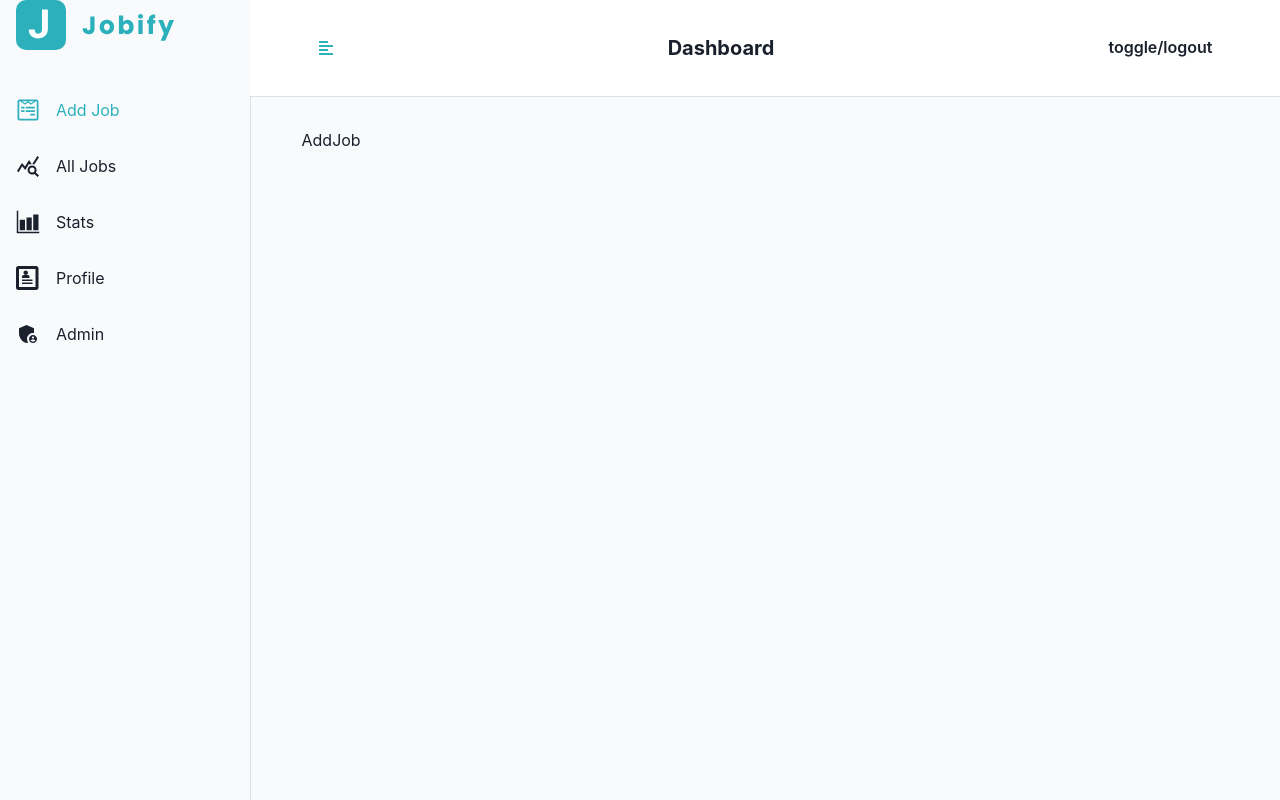
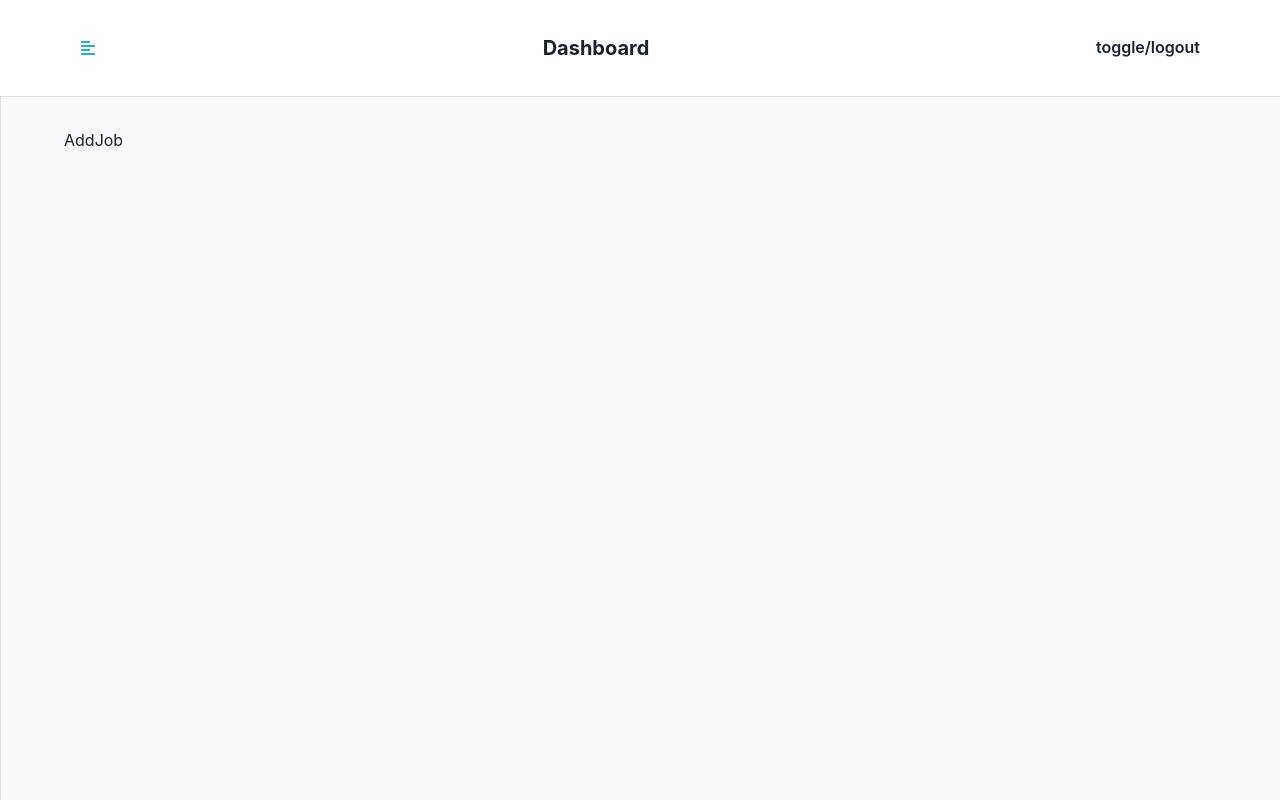
Before and after one commit to JonathanBajada/MERN-Vite-Template, a React (Vite) app in the folder client/: page /dashboard in a window 1280 px wide. Built offline with nearby package versions, Linux system fonts and the light colour scheme; the HTML template or start-up script is replaced by a standard one.

Commit message:
updated ui

```diff
--- a/client/src/components/BigSideBar.tsx
+++ b/client/src/components/BigSideBar.tsx
@@ -1,11 +1,10 @@
 import { Box, Container, Show } from '@chakra-ui/react'
 import NavLinks from './NavLinks'
 import Logo from './Logo'
-// import { useAppDispatch, useAppSelector } from '../redux/hooks'
+import { useAppSelector } from '../redux/hooks'
 
 const BigSideBar = () => {
-	// const { showSmallBar } = useAppSelector((state) => state.dashboard)
-	// const dispatch = useAppDispatch()
+	const { showSmallBar } = useAppSelector((state) => state.dashboard)
 
 	return (
 		<Show above='lg'>
@@ -13,6 +12,8 @@ const BigSideBar = () => {
 				minH={'100vh'}
 				h={'100%'}
 				w={'250px'}
+				marginLeft={showSmallBar === true ? '0px' : '-250px'}
+				transition={'margin-left 0.3s ease-in-out'}
 				boxShadow={'1px 0px 0px 0px rgba(0, 0, 0, 0.1);'}
 			>
 				<Container position={'sticky'} top={0}>
@@ -27,41 +28,3 @@ const BigSideBar = () => {
 }
 
 export default BigSideBar
-
-/*
-
-  display: none;
-  @media (min-width: 992px) {
-    display: block;
-    box-shadow: 1px 0px 0px 0px rgba(0, 0, 0, 0.1);
-    .sidebar-container {
-      background: var(--background-secondary-color);
-      min-height: 100vh;
-      height: 100%;
-      width: 250px;
-      margin-left: -250px;
-      transition: margin-left 0.3s ease-in-out;
-    }
-    .content {
-      position: sticky;
-      top: 0;
-    }
-    .show-sidebar {
-      margin-left: 0;
-    }
-    header {
-      height: 6rem;
-      display: flex;
-      align-items: center;
-      padding-left: 2.5rem;
-    }
-
-    .active {
-      color: var(--primary-500);
-    }
-    .pending {
-      background: var(--background-color);
-    }
-  }
-
-*/
--- a/client/src/components/NavLinks.tsx
+++ b/client/src/components/NavLinks.tsx
@@ -19,8 +19,12 @@ const NavLinks = () => {
 						to={path}
 						key={text}
 						_activeLink={{ color: theme.colors.brand.primary }}
-						transition={'0.3s ease-in-out all'}
-						_hover={{ color: theme.colors.brand.primary }}
+						transition={'0.3s ease-in-out'}
+						_hover={{
+							color: theme.colors.brand.primary,
+							paddingLeft: '3rem',
+							transition: '0.3s ease-in-out',
+						}}
 						end
 					>
 						<Box
```
Also changed, not shown: client/src/components/Navbar.tsx (+49 -0 lines).
